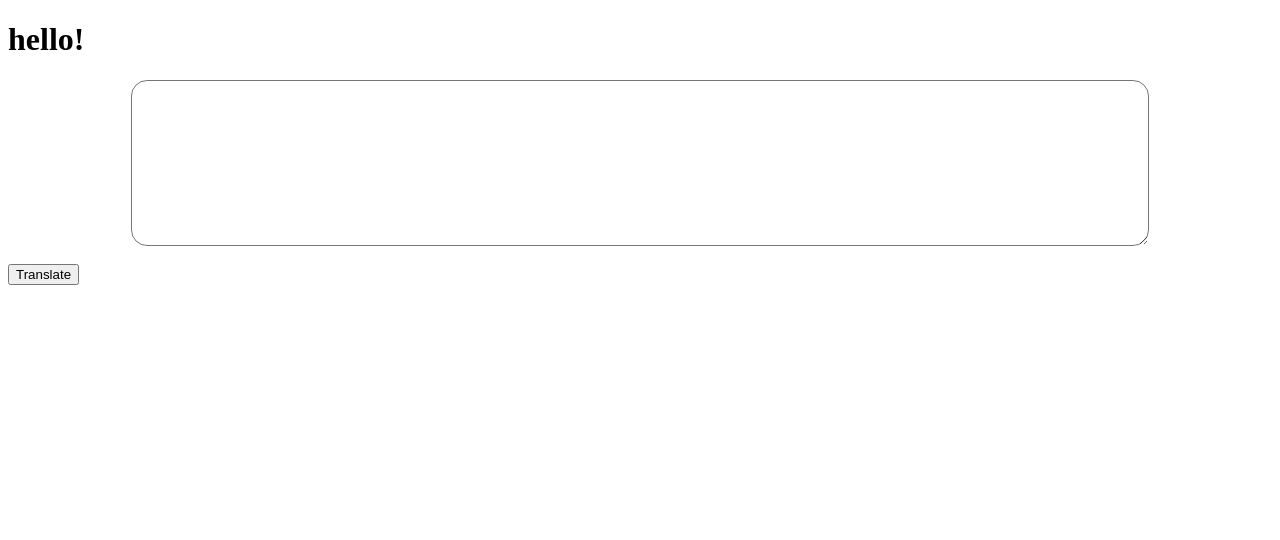
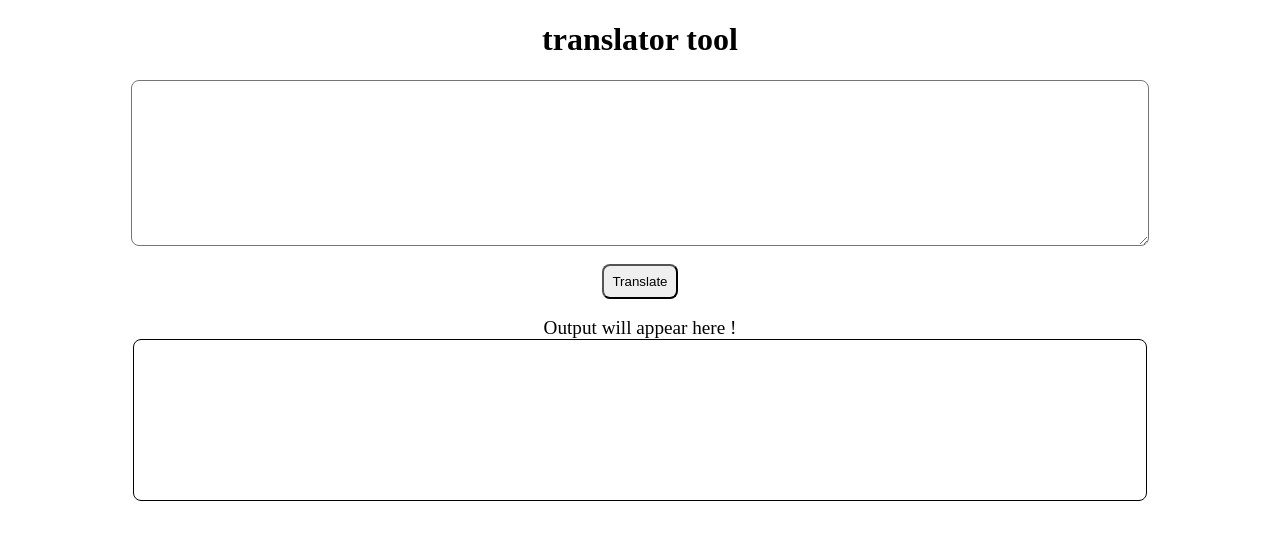
Before and after one commit to iamabhay17/translate-app, a plain HTML site: page index.html in a window 1280 px wide. Drawn offline with Linux system fonts and the light colour scheme.

Commit message:
after applying css

```diff
--- a/app.js
+++ b/app.js
@@ -1,14 +1,11 @@
 var btnTranslate=document.querySelector("#btn-translate");
 var txtInput=document.querySelector("#txt-input");
+var outputDiv=document.querySelector("#output");
 
 
 btnTranslate.addEventListener("click",clickEventHandler);
 
 function clickEventHandler()
 {
-
-    console.log("You just clicked button");
-    console.log(txtInput.value);
-
-
+ outputDiv.innerText= txtInput.value;
 };
--- a/index.html
+++ b/index.html
@@ -6,24 +6,60 @@
     <meta name="viewport" content="width=device-width, initial-scale=1.0">
     <title>Translate App</title>
     <style>
+
+    #btn-div
+    {
+        text-align: center;
+    }
+
+        h1{
+            text-align: center;
+        }
         textarea{
             width: 80%;
             height: 10rem;
             display: block;
             margin: auto;
-            border-radius: 1rem;
+            border-radius: 0.5rem;
 
         }
+        #output{
+            border:  1px solid black;
+            width: 80%;
+            height: 10rem;
+            margin: auto;
+            display: block;
+            border-radius: 0.5rem;
+        }
+        #user-input
+        {
+            text-align: center;
+            font-size: larger;
+        }
+
+        #btn-translate
+        {
+            padding: 0.5rem;
+            border-radius: 0.5rem;
+        }
+
     </style>
 </head>
 <body>
 
-    <h1>hello!</h1>
+    <h1>translator tool</h1>
     <textarea id="txt-input"
      placeholder="enter your text in english to translate">
     </textarea>
     <br>
+
+    <div id="btn-div">
     <button id="btn-translate">Translate</button>
+    </div>
+
+    <br>
+    <div id="user-input">Output will appear here ! </div>
+    <div id="output"></div>
     <script src="app.js"></script>
 
 </body>
```
